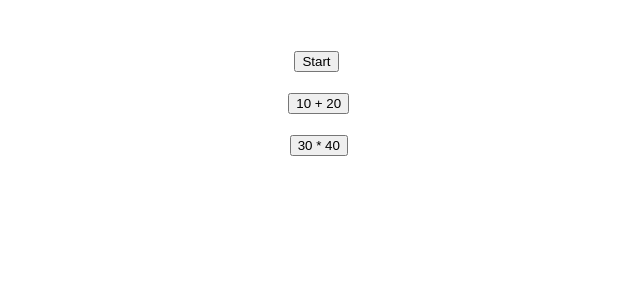
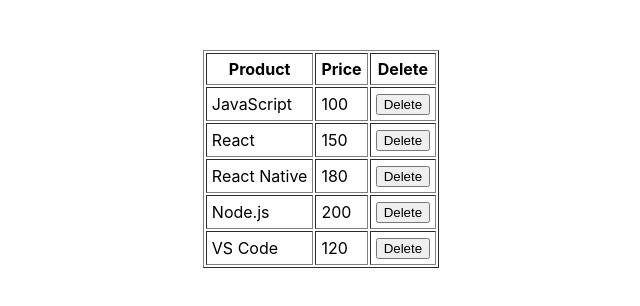
Before and after one commit to Pongsakorn-Siritemkul/app1, a React (Create React App) app: page / in a window 1280 px wide. Shown: the top 306 px of the page, without its empty margins (319-959 px from the left). Built offline with nearby package versions, Linux system fonts and the light colour scheme.

Commit message:
Ref-Array

```diff
--- a/src/App.js
+++ b/src/App.js
@@ -1,6 +1,6 @@
 import React from 'react';
-import {Eventdata2} from './event-data';
+import {RefsArray} from './refs-array.js';
 
 export default function App() {
-  return <Eventdata2 />;
+  return <RefsArray/>;
 }
--- /dev/null
+++ b/src/refs-array.js
@@ -0,0 +1,51 @@
+import React from "react";
+
+export function RefsArray() {
+    const table = React.useRef();
+    const tr = React.useRef([]);
+
+    const data = [
+        ['JavaScript', '100'],
+        ['React', '150'],
+        ['React Native', '180'],
+        ['Node.js', '200'],
+        ['VS Code', '120'],
+    ]
+
+    const onClickButton = (i) => {
+        const index = tr.current[i].rowIndex;
+        table.current.deleteRow(index);
+    }
+
+    const onMouseOverRow = (i) => {
+        tr.current[i].style.backgroundColor = 'yellow';
+    }
+
+    const onMouseOutRow = (i) => {
+        tr.current[i].style.backgroundColor = 'white';
+    }
+
+    const tableStyle = { margin: 'auto', marginTop: '50px' };
+
+    return (
+        <table ref={table} border="1" cellPadding={5} style={tableStyle}>
+            <tr><th>Product</th><th>Price</th><th>Delete</th></tr>
+        {
+                data.map((item, i) => {
+                    return (
+                        <tr ref={el => tr.current[i] = el}
+                            onMouseOver={() => onMouseOverRow(i)}
+                            onMouseOut={() => onMouseOutRow(i)}
+                        >
+                            <td>{item[0]}</td>
+                            <td>{item[1]}</td>
+                            <td>
+                                <button onClick={() => onClickButton(i)}>Delete</button>
+                            </td>
+                        </tr>
+                    )
+                })
+        }
+        </table>
+    )
+}
```
Also changed, not shown: src/refs-func.js (added, +33 -0 lines).
